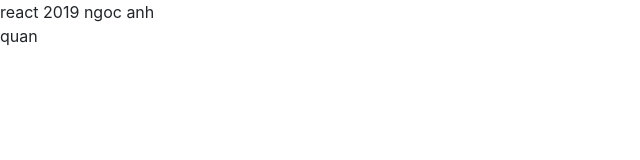
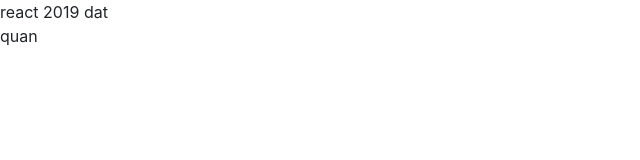
Before and after one commit to quan93/react2019, a plain HTML site: page index.html in a window 1280 px wide. Shown: the full height of the page, 0-640 px from the left. Drawn offline with nearby package versions, Linux system fonts and the light colour scheme.

Commit message:
index
1231323

```diff
--- a/index.html
+++ b/index.html
@@ -10,7 +10,8 @@
     <link rel="stylesheet" href="https://stackpath.bootstrapcdn.com/bootstrap/4.3.1/css/bootstrap.min.css" integrity="sha384-ggOyR0iXCbMQv3Xipma34MD+dH/1fQ784/j6cY/iJTQUOhcWr7x9JvoRxT2MZw1T" crossorigin="anonymous">
   </head>
   <body>
-      <div>react 2019 ngoc anh
+      <div>react 2019
+        dat
     </div>
     <div>quan</div>
     <!-- Optional JavaScript -->
```
